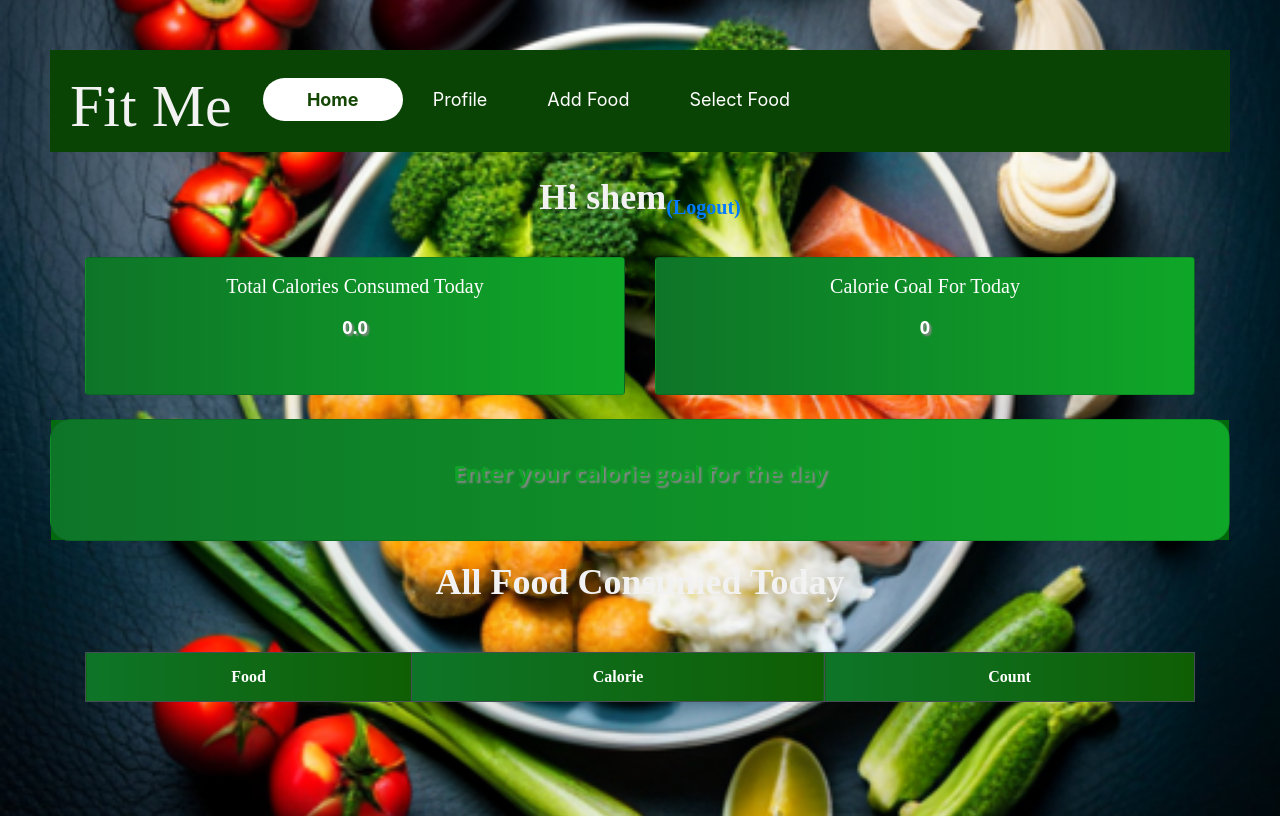
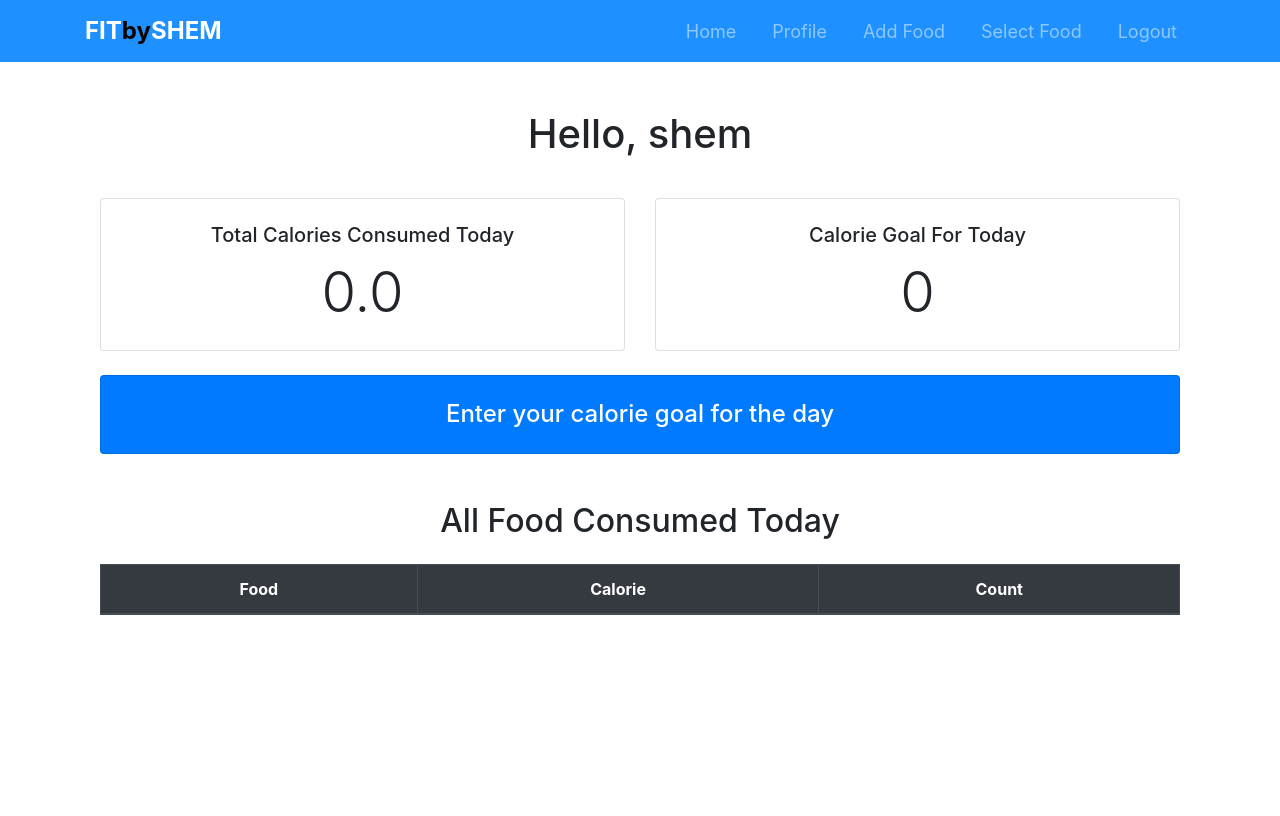
Before and after one commit to MombinyaOmboga/FitMe, a Django app: page / in a window 1280 px wide. After the commit the page ends 615 px from the top, so only its background shows below. Run offline with Django 3.2, Linux system fonts and the light colour scheme; a user stored in the database is signed in; data comes from the database, SQL or seed files in the repository; both versions use the stored data as it was before the commit; lists and menus that the app fills with data are empty; some libraries are stand-ins or nearby versions.

Commit message:
final commit (-ish)

```diff
--- a/calories/admin.py
+++ b/calories/admin.py
@@ -1,8 +1,5 @@
 from django.contrib import admin
-
-from .models import Food, NewUser, PostFood, Profile
-
-
+from .models import Food,Profile,PostFood
 # Register your models here.
 class ProfileAdmin(admin.ModelAdmin):
     readonly_fields = ('date',)
@@ -10,4 +7,3 @@ class ProfileAdmin(admin.ModelAdmin):
 admin.site.register(Food)
 admin.site.register(Profile)
 admin.site.register(PostFood)
-admin.site.register(NewUser)
--- a/calories/urls.py
+++ b/calories/urls.py
@@ -8,7 +8,6 @@ from .views import (
     RegisterPage,
     add_food,
     delete_food,
-    report,
     select_food,
     update_food,
 )
@@ -23,5 +22,4 @@ urlpatterns = [
 	path('delete_food/<str:pk>/',delete_food,name='delete_food'),
 	path('register/',RegisterPage,name='register'),
 	path('profile/',ProfilePage,name='profile'),
-    path('report/', report, name='report'),
 ]
--- a/calories/views.py
+++ b/calories/views.py
@@ -1,21 +1,14 @@
-from datetime import date, datetime, timedelta
-
+from django.shortcuts import render,redirect
+from django.contrib.auth import authenticate,login,logout
 from django.contrib import messages
-from django.contrib.auth import authenticate, login, logout
 from django.contrib.auth.decorators import login_required
-from django.shortcuts import redirect, render
+from .forms import SelectFoodForm,AddFoodForm,CreateUserForm,ProfileForm
+from .models import *
+from datetime import timedelta
 from django.utils import timezone
-
+from datetime import date
+from datetime import datetime
 from .filters import FoodFilter
-from .forms import AddFoodForm, CreateUserForm, ProfileForm, SelectFoodForm
-from .models import *
-from .models import NewUser
-
-from django.http import HttpResponse
-from django.template.loader import get_template
-from django.conf import settings
-import pdfkit
-
 
 #home page view
 @login_required(login_url='login')
@@ -23,15 +16,16 @@ def HomePageView(request):
 
 	#taking the latest profile object
 	calories = Profile.objects.filter(person_of=request.user).last()
-	calorie_goal = calories.calorie_goal
 
 	#creating one profile each day
-	if date.today() > calories.date:
+	if calories is None:
 		profile=Profile.objects.create(person_of=request.user)
 		profile.save()
+		calories = profile
+		calorie_goal = 0
 
-	calories = Profile.objects.filter(person_of=request.user).last()
-
+	else:
+		calorie_goal = calories.calorie_goal
 	# showing all food consumed present day
 
 	all_food_today=PostFood.objects.filter(profile=calories)
@@ -177,24 +171,7 @@ def ProfilePage(request):
 
 	#querying all records for the last seven days
 	some_day_last_week = timezone.now().date() -timedelta(days=7)
-	records=Profile.objects.filter(date__gte=some_day_last_week,date__lt=timezone.now().date(),person_of=request.user).order_by('-date')
+	records=Profile.objects.filter(date__gte=some_day_last_week,date__lt=timezone.now().date(),person_of=request.user)
 
 	context = {'form':form,'food_items':food_items,'records':records}
 	return render(request, 'profile.html',context)
-
-@login_required
-def report(request):
-    users = NewUser.objects.all()
-    context = {'users': users}
-    return render(request, 'report.html', context)
-
-def generate_report(request):
-    users = request.user
-    # Generate the report using user data
-    report_html = get_template('report.html').render({'users': users})
-    # Convert the HTML report to a PDF file
-    report_pdf = pdfkit.from_string(report_html, False)
-    # Create an HTTP response that sends the PDF file as a download
-    response = HttpResponse(report_pdf, content_type='application/pdf')
-    response['Content-Disposition'] = 'attachment; filename="user_report.pdf"'
-    return response
--- a/templates/base.html
+++ b/templates/base.html
@@ -5,56 +5,87 @@
     <title>Calorie App</title>
     <meta charset="utf-8">
 
+    <link href="//maxcdn.bootstrapcdn.com/bootstrap/4.0.0/css/bootstrap.min.css" rel="stylesheet" id="bootstrap-css">
+    <script src="//maxcdn.bootstrapcdn.com/bootstrap/4.0.0/js/bootstrap.min.js"></script>
+    <script src="//cdnjs.cloudflare.com/ajax/libs/jquery/3.2.1/jquery.min.js"></script>
+    <!------ Include the above in your HEAD tag ---------->
+    <link rel="stylesheet" href="https://stackpath.bootstrapcdn.com/bootstrap/4.5.2/css/bootstrap.min.css" integrity="sha384-JcKb8q3iqJ61gNV9KGb8thSsNjpSL0n8PARn9HuZOnIxN0hoP+VmmDGMN5t9UJ0Z" crossorigin="anonymous">
+    <meta name="viewport" content="width=device-width, initial-scale=1, shrink-to-fit=no">
+    <link href="{% static 'css/style.css' %}" rel="stylesheet"> <!-- Create your own custom CSS file -->
 
-	<link href="{% static 'css/base.css' %}" rel="stylesheet">
+    <style>
+        /* Custom Navbar Styling */
+        .navbar {
+            background-color: #1e90ff; /* Deep Sky Blue */
+        }
+        .grey-text{
+            color:#0f0303 !important ;
+        }
+        .navbar-brand {
+            color: #ffffff;
+            font-weight: bold;
+            font-size: 24px;
+        }
 
-	<link rel="stylesheet" href="https://stackpath.bootstrapcdn.com/bootstrap/4.5.2/css/bootstrap.min.css" integrity="sha384-JcKb8q3iqJ61gNV9KGb8thSsNjpSL0n8PARn9HuZOnIxN0hoP+VmmDGMN5t9UJ0Z" crossorigin="anonymous">
+        .navbar-toggler-icon {
+            background-color: #ffffff;
+        }
 
-	<meta name="viewport" content="width=device-width, initial-scale=1, shrink-to-fit=no">
-  <script src="https://code.jquery.com/jquery-3.6.0.min.js"></script>
+        .navbar-nav .nav-item {
+            margin: 0 10px;
+        }
 
+        .navbar-nav .nav-link {
+            color: #ffffff;
+            font-size: 18px;
+            transition: color 0.3s;
+        }
 
+        .navbar-nav .nav-link:hover {
+            color: #87cefa; /* Light Sky Blue */
+        }
+
+        /* ... Additional styling ... */
+
+    </style>
 </head>
-
 <body>
-  <header>
-    <div class="icon">
-      <a href= {% url "home" %}><h1 class="logo text-center"> <span class="fit">Fit </span>Me</h1></a>
-    </div>
-    <nav id="navbar-primary" class="navbar navbar-expand-lg navbar-default active" role="navigation">
-
-      <!-- Brand and toggle get grouped for better mobile display -->
-
+    <nav class="navbar navbar-expand-lg navbar-dark">
         <div class="container">
-            <div class="navbar-header">
-              <!-- Brand and toggle get grouped for better mobile display -->
-            <button class="navbar-toggler custom-toggler" type="button" data-toggle="collapse" data-target="#resNav"  id='navbar-toggler'>
-              <span class="navbar-toggler-icon" id="ham"></span>
+            <a class="navbar-brand" href="{% url 'home' %}">FIT<span class="grey-text">by</span>SHEM</a>
+            <button class="navbar-toggler" type="button" data-toggle="collapse" data-target="#navbarNav" aria-controls="navbarNav" aria-expanded="false" aria-label="Toggle navigation">
+                <span class="navbar-toggler-icon"></span>
             </button>
-          </div>
-              <!-- Collect the nav links, forms, and other content for toggling -->
-              <div class="collapse navbar-collapse" id="resNav">
-              <ul class="navbar-nav justify-content-center">
-                {% with url_name=request.resolver_match.url_name %}
-                <li class="nav-item"><a class="nav-link  {% if url_name == 'home' %} active{% endif %}" href={% url "home" %}>Home</a></li>
-                <li class="nav-item"><a class="nav-link {% if url_name == 'profile' %} active{% endif %}" href={% url "profile" %}>Profile</a></li>
-                <li class="nav-item"><a class="nav-link {% if url_name == 'add_food' %} active{% endif %}" href={% url "add_food" %}>Add Food</a></li>
-                <li class="nav-item"><a class="nav-link {% if url_name == 'select_food' %} active{% endif %}" href={% url "select_food" %}>Select Food</a></li>
-                {% endwith %}
+            <div class="collapse navbar-collapse" id="navbarNav">
+                <ul class="navbar-nav ml-auto">
+                    <li class="nav-item {% if url_name == 'home' %}active{% endif %}">
+                        <a class="nav-link" href="{% url 'home' %}">Home</a>
+                    </li>
+                    <li class="nav-item {% if url_name == 'profile' %}active{% endif %}">
+                        <a class="nav-link" href="{% url 'profile' %}">Profile</a>
+                    </li>
+                    <li class="nav-item {% if url_name == 'add_food' %}active{% endif %}">
+                        <a class="nav-link" href="{% url 'add_food' %}">Add Food</a>
+                    </li>
+                    <li class="nav-item {% if url_name == 'select_food' %}active{% endif %}">
+                        <a class="nav-link" href="{% url 'select_food' %}">Select Food</a>
+                    </li>
+                    <li class="nav-item">
+                        <a class="nav-link" href="{% url 'logout' %}">Logout</a>
+                    </li>
                 </ul>
             </div>
-              <!-- /.navbar-collapse -->
-
         </div>
     </nav>
-  </header>
 
-<!-- header role="banner" -->
+    <div class="container mt-5">
+        <!-- Your content goes here -->
         {% block content %}
         {% endblock content %}
+    </div>
+
     <script src="https://code.jquery.com/jquery-3.5.1.slim.min.js" integrity="sha384-DfXdz2htPH0lsSSs5nCTpuj/zy4C+OGpamoFVy38MVBnE+IbbVYUew+OrCXaRkfj" crossorigin="anonymous"></script>
     <script src="https://cdn.jsdelivr.net/npm/popper.js@1.16.0/dist/umd/popper.min.js" integrity="sha384-Q6E9RHvbIyZFJoft+2mJbHaEWldlvI9IOYy5n3zV9zzTtmI3UksdQRVvoxMfooAo" crossorigin="anonymous"></script>
     <script src="https://stackpath.bootstrapcdn.com/bootstrap/4.5.0/js/bootstrap.min.js" integrity="sha384-OgVRvuATP1z7JjHLkuOU7Xw704+h835Lr+6QL9UvYjZE3Ipu6Tp75j7Bh/kR0JKI" crossorigin="anonymous"></script>
-
 </body>
 </html>
--- a/templates/home.html
+++ b/templates/home.html
@@ -1,46 +1,42 @@
 {% extends 'base.html' %}
 
 {% block content %}
-<h1 id="username" class="text-center mt-4 headline">Hi {{ request.user }}<sub><a href="{% url "logout" %}">(Logout)</a></sub></h1>
-
-
-<div class="container mt-2">
-  <div class="row">
-    <div class="col-lg-6 col-sm-12 item ">
-      <div class="card item-card card-block">
-        <h5 class="card-title mt-3 mb-3 text-center">Total Calories Consumed Today</h5>
-        <p class="card-text text-center">{{ total_calorie }}</p>
+<div class="container mt-5">
+    <div class="row justify-content-center">
+        <div class="col-md-6 text-center">
+            <h1 class="headline mb-3">Hello, {{ request.user }}</h1>
         </div>
     </div>
-    <div class="col-lg-6 col-sm-12 item">
-      <div class="card item-card card-block mt-sm-2 mt-lg-0">
-        <h5 class="card-title  mt-3 mb-3 text-center">Calorie Goal For Today</h5>
-        <p class="card-text text-center">{{ calorie_goal }}</p>
+
+    <div class="row mt-4">
+        <div class="col-md-6">
+            <div class="card p-4 rounded text-center">
+                <h5 class="card-title">Total Calories Consumed Today</h5>
+                <p class="card-text display-4">{{ total_calorie }}</p>
+            </div>
+        </div>
+        <div class="col-md-6 mt-4 mt-md-0">
+            <div class="card p-4 rounded text-center">
+                <h5 class="card-title">Calorie Goal For Today</h5>
+                <p class="card-text display-4">{{ calorie_goal }}</p>
             </div>
         </div>
     </div>
 
+    <div class="card bg-primary text-white text-center mt-4 p-4 rounded">
+        <p class="card-text h4">
+            {% if calorie_goal_status > 0 %}
+                You need {{ calorie_goal_status }} more calories to reach your goal.
+            {% elif calorie_goal == 0 %}
+                <a href="{% url profile %}" class="text-white">Enter your calorie goal for the day</a>
+            {% else %}
+                You surpassed your goal by {{ over_calorie }} calories.
+            {% endif %}
+        </p>
     </div>
 
-      <div class="card text-white text-center mt-4"  style="border-radius: 20px;">
-
-        <div class="card-body">
-
-          <p class="card-text text-center pt-3" style="font-size:22px">
-          {% if calorie_goal_status > 0 %}
-      You need  {{ calorie_goal_status }} calories more to reach your goal
-      {% elif calorie_goal == 0 %}
-      <a href="{% url "profile" %}"> Enter your calorie goal for the day </a>
-      {% else %}
-      You surpassed your goal by {{ over_calorie }} calories
-      {% endif %} </p>
-
-        </div>
-
-      </div>
-
-<h1 class="headline text-center mt-auto mb-auto">All Food Consumed Today </h1>
-<div class="container table-responsive py-5">
+    <h2 class="headline text-center mt-5">All Food Consumed Today</h2>
+    <div class="table-responsive mt-4">
         <table class="table table-bordered table-hover">
             <thead class="thead-dark">
                 <tr class="text-center">
@@ -50,18 +46,15 @@
                 </tr>
             </thead>
             <tbody>
-
-
                 {% for food in food_selected_today %}
                 <tr class="text-center">
-      <td> {{ food.food.name }}</td>
-      <td> {{ food.calorie_amount }}</td>
-      <td> {{ food.amount }}</td>
+                    <td>{{ food.food.name }}</td>
+                    <td>{{ food.calorie_amount }}</td>
+                    <td>{{ food.amount }}</td>
                 </tr>
                 {% endfor %}
             </tbody>
         </table>
     </div>
-
-
+</div>
 {% endblock content %}
--- a/templates/login_base.html
+++ b/templates/login_base.html
@@ -9,12 +9,13 @@
     <meta name="viewport" content="width=device-width, initial-scale=1, shrink-to-fit=no">
 </head>
 <body>
-  <a href= {% url "home" %}><h1 class="logo text-center">Fit Me</h1></a>
+  <h1 class="logo text-center">FIT<span class="grey-text">by</span>SHEM</h1>
   {% block content %}
   {% endblock content %}
 
   <script src="https://code.jquery.com/jquery-3.5.1.slim.min.js" integrity="sha384-DfXdz2htPH0lsSSs5nCTpuj/zy4C+OGpamoFVy38MVBnE+IbbVYUew+OrCXaRkfj" crossorigin="anonymous"></script>
   <script src="https://cdn.jsdelivr.net/npm/popper.js@1.16.0/dist/umd/popper.min.js" integrity="sha384-Q6E9RHvbIyZFJoft+2mJbHaEWldlvI9IOYy5n3zV9zzTtmI3UksdQRVvoxMfooAo" crossorigin="anonymous"></script>
   <script src="https://stackpath.bootstrapcdn.com/bootstrap/4.5.0/js/bootstrap.min.js" integrity="sha384-OgVRvuATP1z7JjHLkuOU7Xw704+h835Lr+6QL9UvYjZE3Ipu6Tp75j7Bh/kR0JKI" crossorigin="anonymous"></script>
+
 </body>
 </html>
```
Also changed, not shown: calorie_app/settings.py (+2 -8 lines), calories/models.py (+3 -31 lines), templates/add_food.html (+33 -33 lines), templates/login.html (+6 -3 lines), templates/profile.html (+8 -10 lines), templates/register.html (+6 -14 lines), templates/select_food.html (+19 -11 lines), calories/migrations/0006_delete_newuser_delete_profilereport.py (added), db.sqlite3. Lines whose indentation alone changed are shown as unchanged.
